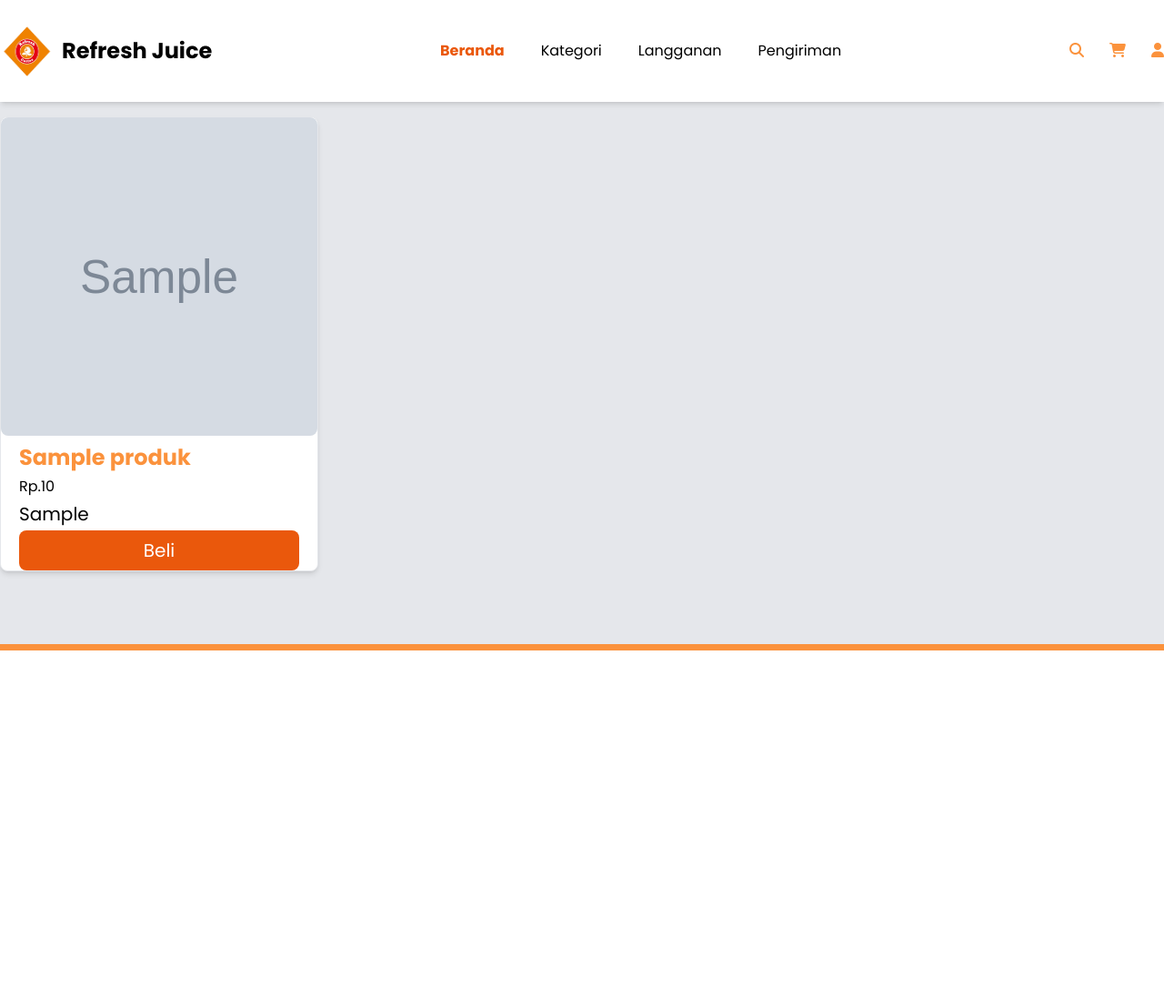
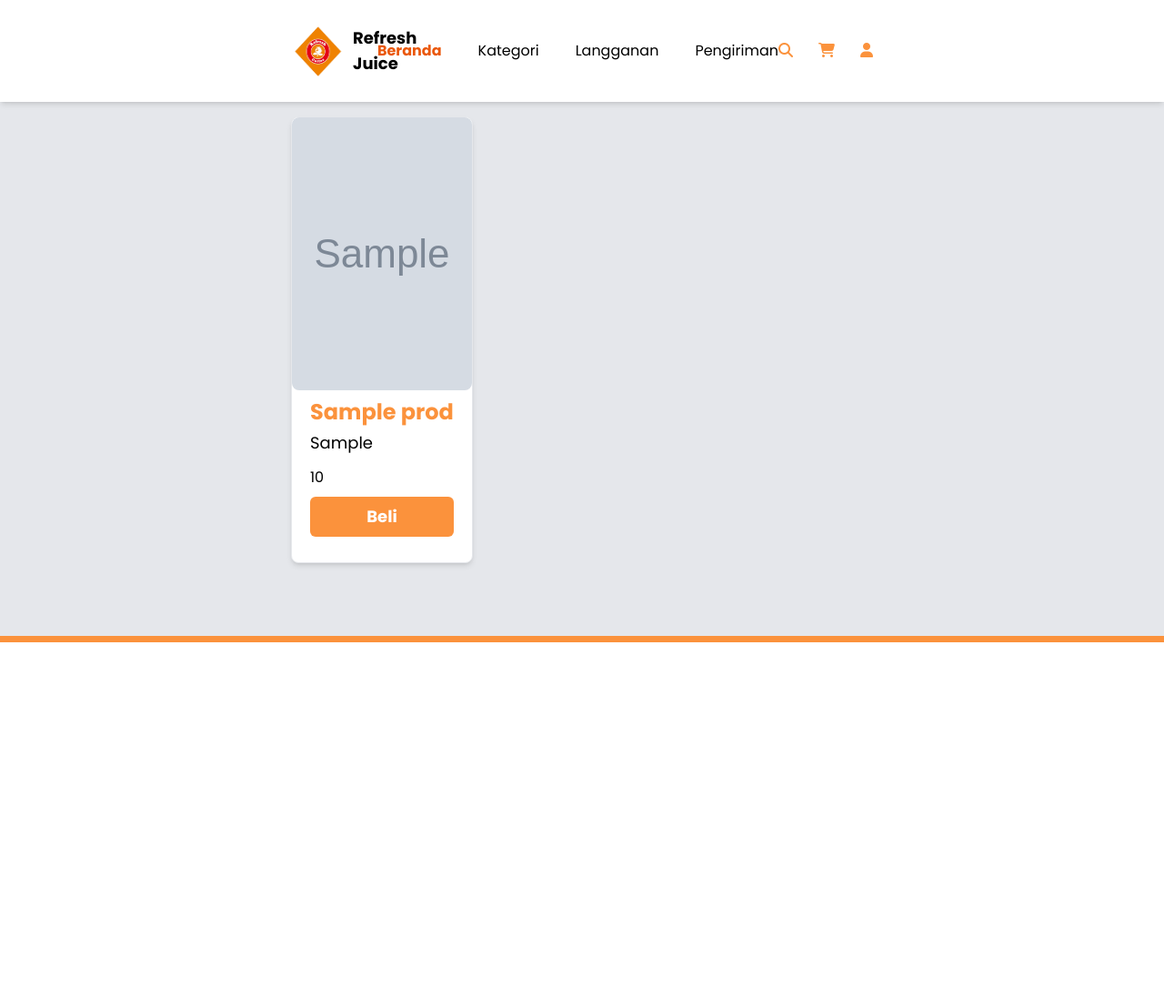
Before and after one commit to Rosamdani/Refresh-juice, a PHP site: page / in a window 1280 px wide. Shown: the whole page at 91% size. After the commit the page ends 706 px from the top, so only its background shows below. Run offline with PHP 8.4, Linux system fonts and the light colour scheme; tables that the repository leaves empty or names only in its code hold one stand-in row (values such as "Sample post"); grey boxes marked "Sample" are stand-in pictures; some libraries are stand-ins or nearby versions.

Commit message:
Add produk

```diff
--- a/index.php
+++ b/index.php
@@ -10,6 +10,7 @@ include 'koneksi.php';
     <title>Document</title>
     <script src="https://cdn.tailwindcss.com"></script>
     <script src="https://kit.fontawesome.com/85550cfb5f.js" crossorigin="anonymous"></script>
+    <script src="https://code.jquery.com/jquery-3.7.0.js"></script>
     <style>
     @import url('https://fonts.googleapis.com/css2?family=Poppins:ital,wght@0,300;0,400;0,600;0,700;0,800;1,400&display=swap');
 
@@ -22,10 +23,10 @@ include 'koneksi.php';
 <body class=" bg-gray-200">
     <!-- Navbar -->
     <div class="w-full shadow-md fixed bg-white">
-        <nav class="container mx-auto flex justify-between items-center h-28 ">
+        <nav class="w-[50%] mx-auto flex justify-between items-center h-28 ">
             <div class="logo flex space-x-2 items-center">
                 <img src="assets/logo/logo.png" class="w-[60px] h-[60px]" alt="Belum ada">
-                <p class="text-2xl font-bold">Refresh Juice</p>
+                <p class="text-lg font-bold">Refresh Juice</p>
             </div>
             <ul class="flex space-x-10">
                 <li><a class="text-orange-600 font-bold" href="#">Beranda</a></li>
@@ -45,7 +46,7 @@ include 'koneksi.php';
         </nav>
     </div>
     <!-- End Navbar -->
-    <div class="container mx-auto min-w-[40%] text-xl">
+    <div class="w-[50%] mx-auto min-w-[400px] text-lg">
 
 
         <!-- Konten Produk -->
@@ -106,19 +107,7 @@ include 'koneksi.php';
     <!-- END MODAL -->
 
     <!-- SCRIPT JS -->
-    <script>
-    const modalOpenButton = document.getElementById('modal-open-button');
-    const modalCloseButton = document.getElementById('modal-close-button');
-    const modal = document.getElementById('modal');
-
-    modalOpenButton.addEventListener('click', () => {
-        modal.classList.remove('hidden');
-    });
-
-    modalCloseButton.addEventListener('click', () => {
-        modal.classList.add('hidden');
-    });
-    </script>
+    <script src="script.js"></script>
 
 </body>
 
@@ -131,24 +120,41 @@ include 'koneksi.php';
 function items($query)
 {
 ?>
-<div class="grid grid-cols-4 gap-5 pt-32 mb-20">
+<div class="grid grid-cols-3 gap-5 pt-32 mb-20 w-full">
     <?php
         while ($row = mysqli_fetch_array($query)) {
         ?>
-    <form method="post" class="card-produk w-[350px] h-[500px] rounded-lg shadow-md border bg-white">
-        <input type="hidden" name="id" value="<?= $row['id_produk'] ?>">
+    <div method="post" class="card-produk w-[100%] pb-5 rounded-lg shadow-md border bg-white">
         <input type="hidden" name="id_kategori" value="<?= $row['id_kategori'] ?>">
         <div class="">
-            <img src="<?= $row['gambar'] ?>" alt="" class="w-full h-[350px] rounded-lg">
-            <div class="px-5 py-2 space-y-1">
-                <p class="text-orange-400 font-bold text-2xl"><?= $row['nama_produk'] ?></p>
-                <p class="text-base">Rp.<?= $row['harga'] ?></p>
+            <img src="<?= $row['gambar'] ?>" alt="" class="w-full h-[300px] rounded-lg">
+            <div class="px-5 py-2 space-y-1 overflow-hidden">
+                <input class="text-orange-400 font-bold text-2xl w-full outline-none border-none" readonly
+                    value="<?= $row['nama_produk'] ?>">
                 <p><?= $row['deskripsi'] ?></p>
-                <input type="submit" value="Beli" name="submit-beli"
-                    class="w-full py-2 rounded-lg bg-orange-600 text-white cursor-pointer hover:bg-orange-700">
+                <div class="container w-full space-y-2">
+                    <input type="hidden" name="id" class="product-id" value="<?= $row['id_produk'] ?>">
+                    <input type="hidden" name="id" class="user-id" value="1">
+                    <input type="number" class="text-base product-price" value="<?= $row['harga'] ?>" readonly>
+                    <button
+                        class="buy-btn w-full bg-orange-400 text-white font-bold text-lg rounded-md px-4 py-2">Beli</button>
+                    <div class="quantity justify-between flex items-center space-x-2 hidden">
+                        <button
+                            class="minus-btn bg-orange-400 text-white font-bold text-lg rounded-md px-3 py-1">-</button>
+                        <input type="number" class="product-quantity w-16 text-center" value="0" min="0" readonly>
+                        <button
+                            class="plus-btn bg-orange-400 text-white font-bold text-lg rounded-md px-3 py-1">+</button>
+                    </div>
+                    <input type="hidden" class="total" name="total" value="Rp 0" readonly>
+                </div>
+
+
+
+
+
             </div>
         </div>
-    </form>
+    </div>
 
     <?php
         }
```
